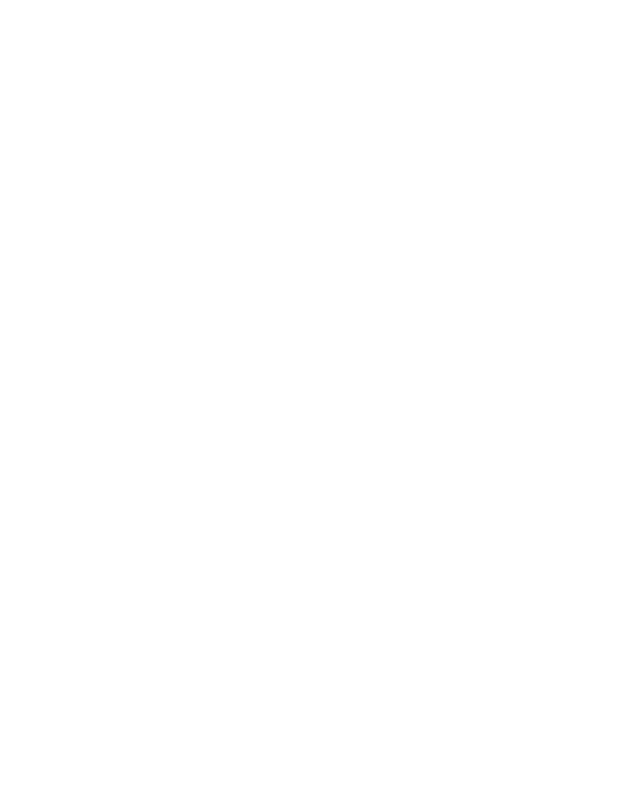
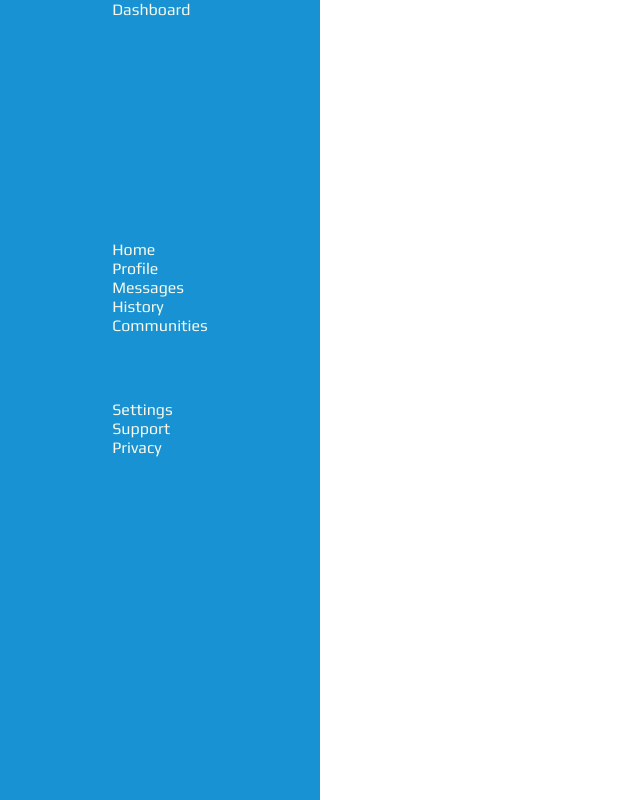
Before and after one commit to jim-ubuntu/Admin-page, a plain HTML site: page index.html in a window 1280 px wide. Shown: the whole page, without its empty margins (0-640 px from the left). Drawn offline with Linux system fonts and the light colour scheme; a web font is replaced by a local one.

Commit message:
Began the HTML and CSS barebones of it, laying out main grid structure.

```diff
--- a/index.html
+++ b/index.html
@@ -4,8 +4,43 @@
     <meta charset="UTF-8">
     <meta name="viewport" content="width=device-width, initial-scale=1.0">
     <title>Document</title>
+    <link rel="stylesheet" href="style.css">
 </head>
 <body>
+    <div class="main-container">
+        <div class="dashboard">
+            <div class="dashboard-title">
+                Dashboard
+            </div>
+            <div class="dash-panel1">
+                <div id="home">Home</div>
+                <div id="profile">Profile</div>
+                <div id="messages">Messages</div>
+                <div id="history">History</div>
+                <div id="communities">Communities</div>
+            </div>
+            <div class="dash-panel2">
+                <div id="settings">Settings</div>
+                <div id="support">Support</div>
+                <div id="privacy">Privacy</div>
+            </div>
+        </div>
+        <div class="working-section">
+            <div class="search-panel">
 
+            </div>
+            <div class="project-panel">
+
+            </div>
+            <div class="updates-sidebar">
+                <div class="announcements-section">
+
+                </div>
+                <div class="trending-section">
+
+                </div>
+            </div>
+        </div>
+    </div>
 </body>
 </html>
--- a/style.css
+++ b/style.css
@@ -0,0 +1,35 @@
+@import url('https://fonts.googleapis.com/css2?family=Alfa+Slab+One&family=Atomic+Age&family=Bungee+Tint&family=Play:wght@400;700&family=Poppins:ital,wght@0,100;0,200;0,300;0,400;0,500;0,600;0,700;0,800;0,900;1,100;1,200;1,300;1,400;1,500;1,600;1,700;1,800;1,900&family=Roboto:ital,wght@0,100..900;1,100..900&display=swap');
+
+body{
+    margin:0;
+}
+
+:root {
+    font-family: "Play";
+}
+
+.main-container {
+    height: 100vh;
+    display: grid;
+    grid-template-columns: 1fr 3fr;
+}
+
+.dashboard {
+    grid-column: 1/2;
+    background-color: #1992d4;
+    color: #f9faec;
+    display: grid;
+    grid-template-rows: 30% 20% 40%;
+    justify-content: center;
+
+}
+.dash-panel1 {
+    grid-template-rows: repeat(auto-fit, 1fr);
+
+}
+
+.working-section {
+    grid-column: 2/3;
+    display: grid;
+    grid-template-rows: 1fr 4fr;
+}
```
